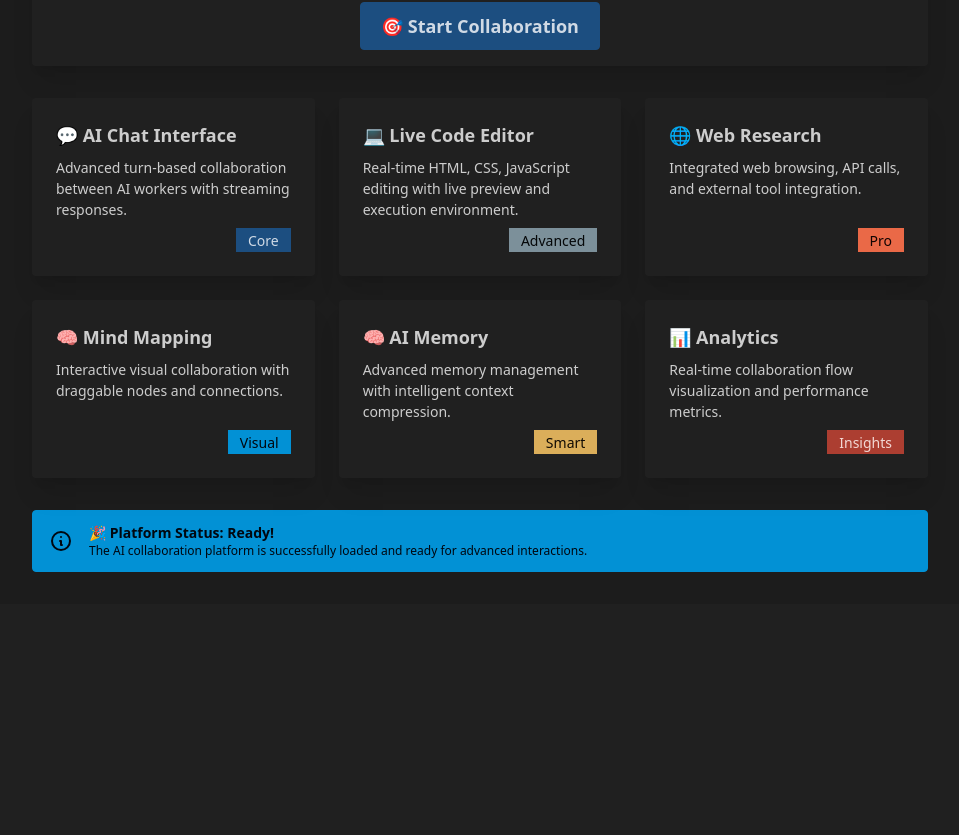
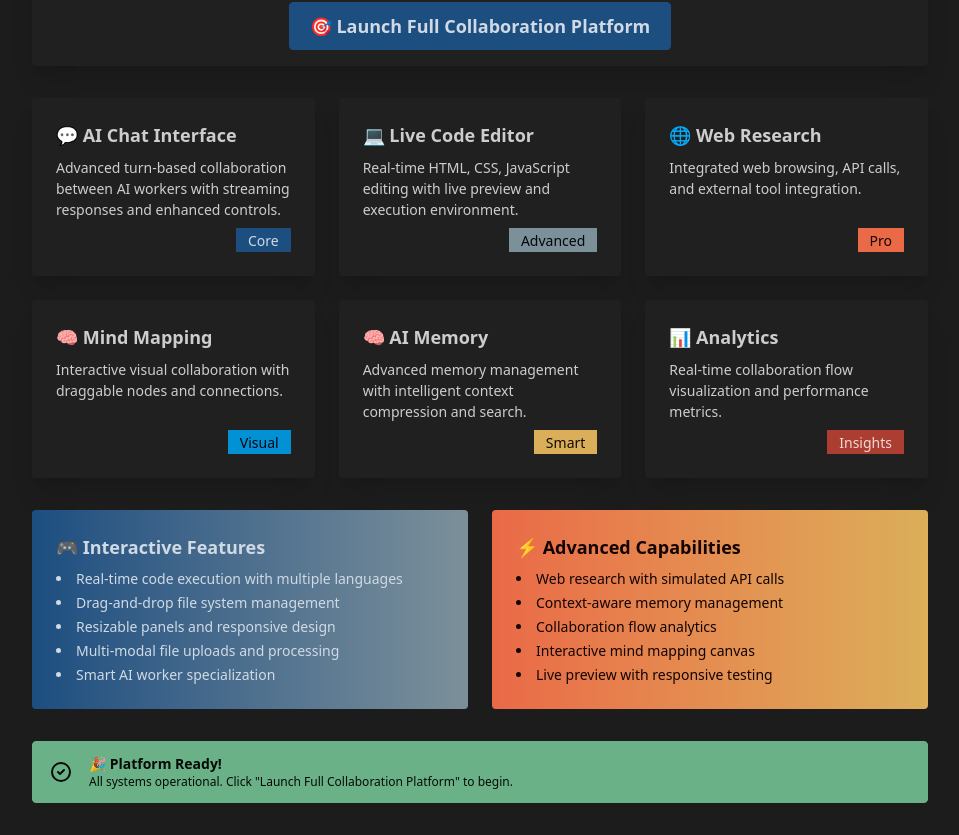
Before and after one commit to scottonanski/Ai-Collaboration-Platform, a React (Vite) app: page / in a window 1280 px wide. Shown: the part 458-1293 px from the top of the page, without its empty margins (160-1119 px from the left). Before the commit the page ends 1062 px from the top, so only its background shows below. Built offline with nearby package versions, Linux system fonts and the light colour scheme.

Commit message:
auto-commit for eb3693a3-20ff-479b-896a-19cd1b128b35

```diff
--- a/src/App.tsx
+++ b/src/App.tsx
@@ -1,8 +1,41 @@
 // src/App.tsx
 import "./App.css";
-import React from "react";
+import React, { useState } from "react";
+import ChatInterface from "./components/ChatInterface/ChatInterface.tsx";
+import ResizableDrawer from "./components/Drawers/ResizableDrawer.tsx";
+import FolderDrawer from "./components/Drawers/FolderDrawer.tsx";
 
 function App() {
+  const [showFullApp, setShowFullApp] = useState(false);
+  const folderDrawerId = "FolderDrawer";
+  const previewDrawerId = "PreviewDrawer";
+
+  if (showFullApp) {
+    return (
+      <div className="min-h-screen bg-base-200">
+        {/* Main Content with Chat Interface */}
+        <div className="h-screen">
+          <ChatInterface
+            folderDrawerId={folderDrawerId}
+            previewDrawerId={previewDrawerId}
+          />
+        </div>
+
+        {/* Left Drawer - File System */}
+        <FolderDrawer
+          id={folderDrawerId}
+          mainContent={<div></div>}
+        />
+
+        {/* Right Drawer - Preview & Tools */}
+        <ResizableDrawer
+          id={previewDrawerId}
+          mainContent={<div></div>}
+        />
+      </div>
+    );
+  }
+
   return (
     <div className="min-h-screen bg-base-200 p-8">
       <div className="max-w-4xl mx-auto">
@@ -27,8 +60,11 @@ function App() {
                 </div>
               </div>
               <div className="mt-6">
-                <button className="btn btn-primary btn-lg">
-                  🎯 Start Collaboration
+                <button
+                  className="btn btn-primary btn-lg"
+                  onClick={() => setShowFullApp(true)}
+                >
+                  🎯 Launch Full Collaboration Platform
                 </button>
               </div>
             </div>
@@ -39,7 +75,7 @@ function App() {
           <div className="card bg-base-100 shadow-xl">
             <div className="card-body">
               <h2 className="card-title">💬 AI Chat Interface</h2>
-              <p>Advanced turn-based collaboration between AI workers with streaming responses.</p>
+              <p>Advanced turn-based collaboration between AI workers with streaming responses and enhanced controls.</p>
               <div className="card-actions justify-end">
                 <div className="badge badge-primary">Core</div>
               </div>
@@ -79,7 +115,7 @@ function App() {
           <div className="card bg-base-100 shadow-xl">
             <div className="card-body">
               <h2 className="card-title">🧠 AI Memory</h2>
-              <p>Advanced memory management with intelligent context compression.</p>
+              <p>Advanced memory management with intelligent context compression and search.</p>
               <div className="card-actions justify-end">
                 <div className="badge badge-warning">Smart</div>
               </div>
@@ -97,13 +133,41 @@ function App() {
           </div>
         </div>
 
-        <div className="alert alert-info mt-8">
-          <svg xmlns="http://www.w3.org/2000/svg" fill="none" viewBox="0 0 24 24" className="stroke-current shrink-0 w-6 h-6">
-            <path strokeLinecap="round" strokeLinejoin="round" strokeWidth="2" d="M13 16h-1v-4h-1m1-4h.01M21 12a9 9 0 11-18 0 9 9 0 0118 0z"></path>
+        <div className="grid grid-cols-1 md:grid-cols-2 gap-6 mt-8">
+          <div className="card bg-gradient-to-r from-primary to-secondary text-primary-content">
+            <div className="card-body">
+              <h2 className="card-title">🎮 Interactive Features</h2>
+              <ul className="list-disc list-inside space-y-1 text-sm">
+                <li>Real-time code execution with multiple languages</li>
+                <li>Drag-and-drop file system management</li>
+                <li>Resizable panels and responsive design</li>
+                <li>Multi-modal file uploads and processing</li>
+                <li>Smart AI worker specialization</li>
+              </ul>
+            </div>
+          </div>
+
+          <div className="card bg-gradient-to-r from-accent to-warning text-accent-content">
+            <div className="card-body">
+              <h2 className="card-title">⚡ Advanced Capabilities</h2>
+              <ul className="list-disc list-inside space-y-1 text-sm">
+                <li>Web research with simulated API calls</li>
+                <li>Context-aware memory management</li>
+                <li>Collaboration flow analytics</li>
+                <li>Interactive mind mapping canvas</li>
+                <li>Live preview with responsive testing</li>
+              </ul>
+            </div>
+          </div>
+        </div>
+
+        <div className="alert alert-success mt-8">
+          <svg xmlns="http://www.w3.org/2000/svg" className="stroke-current shrink-0 h-6 w-6" fill="none" viewBox="0 0 24 24">
+            <path strokeLinecap="round" strokeLinejoin="round" strokeWidth="2" d="M9 12l2 2 4-4m6 2a9 9 0 11-18 0 9 9 0 0118 0z" />
           </svg>
           <div>
-            <h3 className="font-bold">🎉 Platform Status: Ready!</h3>
-            <div className="text-xs">The AI collaboration platform is successfully loaded and ready for advanced interactions.</div>
+            <h3 className="font-bold">🎉 Platform Ready!</h3>
+            <div className="text-xs">All systems operational. Click "Launch Full Collaboration Platform" to begin.</div>
           </div>
         </div>
       </div>
```
